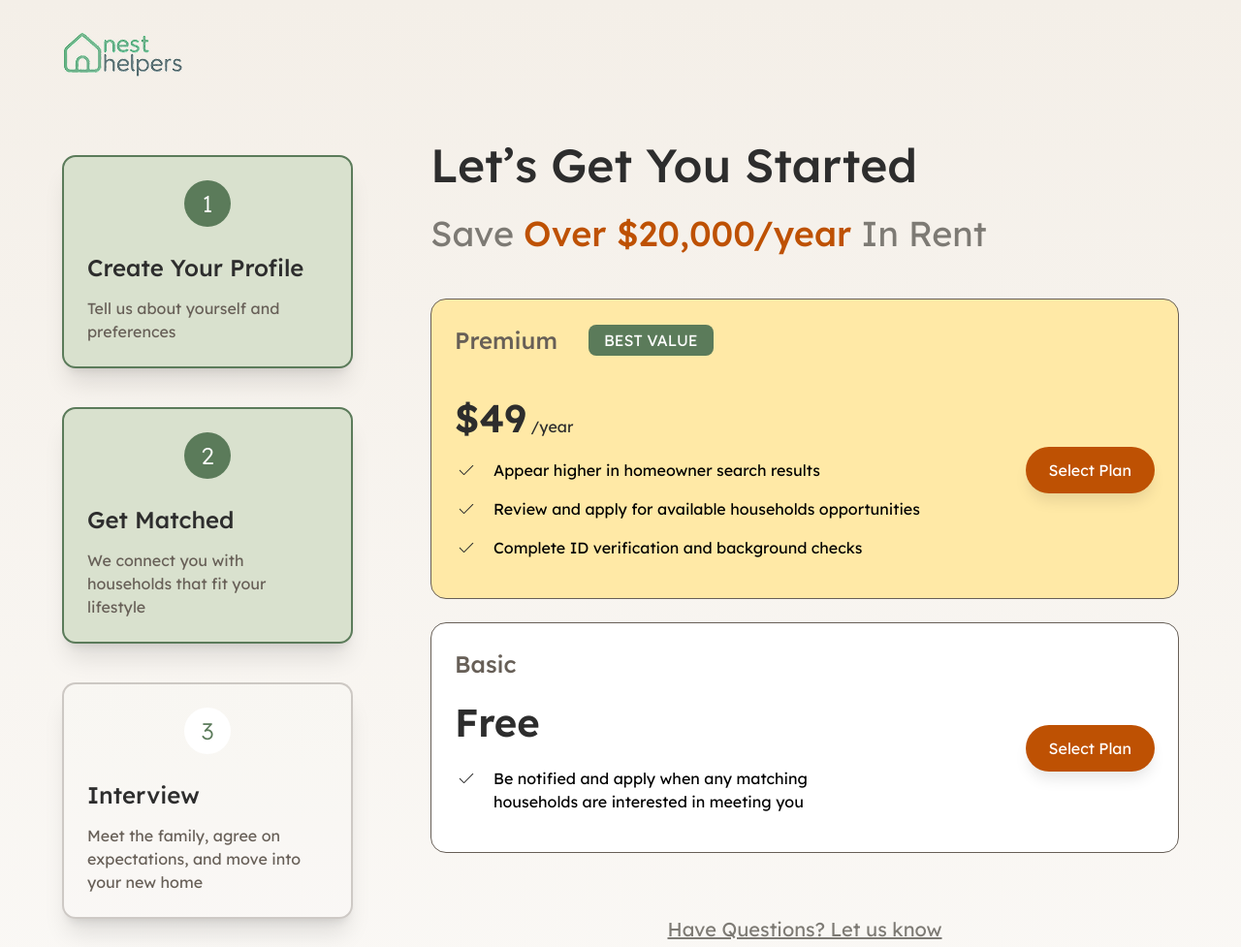
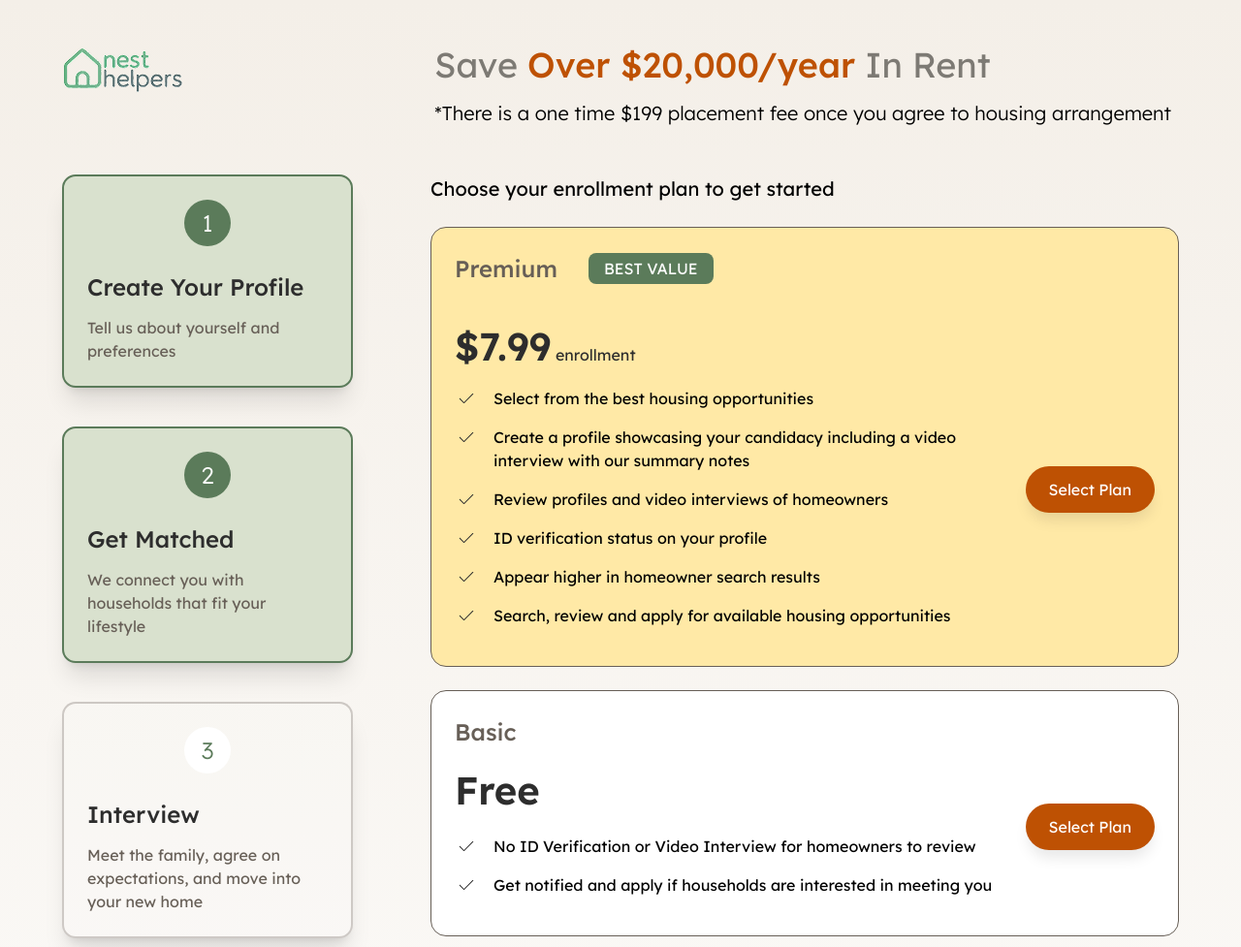
Before and after one commit to mubeenwattoo/nest-helpers, a website: page guest-pricing-page.html in a window 1280 px wide. Shown: the top 977 px of the page at 97% size. Drawn offline with nearby package versions, Linux system fonts and the light colour scheme.

Commit message:
helpers-offers page updated

```diff
--- a/guest-pricing-page.html
+++ b/guest-pricing-page.html
@@ -18,11 +18,22 @@
 
  <section class="gradient-bg pt-8  lg:px-[64px] lg:pb-[48px] pb-[24px] p-6 ">
   <div class="max-w-[1440px] mx-auto">
-<a href="./" class="inline-flex"><img src="./assets/images/logo.png" alt="logo" class="lg:w-[124px] lg:h-[48px] w-[82px] h-[32px] "></a>
+
+    <div class="grid lg:grid-cols-[320px_1fr] lg:gap-16 gap-6">
+<a href="./" class="inline-flex"><img src="./assets/images/logo.png" alt="logo" class="mt-4 lg:w-[124px] lg:h-[48px] w-[82px] h-[32px] "></a>
+
+<div class="space-y-2">
+<p class="lg:text-[36px] text-[20px]  font-[400] text-[#7D7A74] mt-2 ">
+    Save  <span class="text-[#BE5103] font-[500]">Over $20,000/year</span>  In Rent
+  </p>
+<span class="text-[20px] font-[300]">*There is a one time $199 placement fee once you agree to housing arrangement</span>
+
+  </div>
+</div>
 
 
 
-  <div class=" mx-auto grid lg:grid-cols-[300px_1fr] gap-20 mt-12 items-center">
+  <div class=" mx-auto grid lg:grid-cols-[300px_1fr] gap-20 mt-12">
 
     <div class="lg:flex hidden flex-col gap-10">
 
@@ -63,18 +74,12 @@
 
     <div>
  <div class="w-full lg:pb-0 pb-10  ">
+<span class="text-[20px] font-[400] text-center">Choose your enrollment plan to get started</span>
 
-  <!-- Heading -->
-  <h2 class="lg:text-[48px] text-[24px] font-[500] text-[#2D2D2D]">
-    Let’s Get You Started
-  </h2>
 
-  <p class="lg:text-[36px] text-[20px] mt-2 font-[400] text-[#7D7A74]">
-    Save <span class="text-[#BE5103] font-[500]">Over $20,000/year</span> In Rent
-  </p>
 
   <!-- PREMIUM CARD -->
-  <div id="premiumCard" class="mt-10 bg-[#FFE9A6] border border-[#675F57] rounded-[16px] p-6 relative">
+  <div id="premiumCard" class="mt-6 bg-[#FFE9A6] border border-[#675F57] rounded-[16px] p-6 relative">
 
     <!-- Premium label + badge -->
     <div class="flex items-center lg:justify-start justify-between gap-8">
@@ -87,8 +92,8 @@
 
     <!-- Price -->
     <div class="mt-8 lg:border-b-0 border-b-2 border-[#675F57] lg:pb-0 pb-5">
-      <span class="lg:text-[40px] text-[36px] font-[600] text-[#2D2D2D]">$49</span>
-      <span class="text-[16px] text-[#2D2D2D] font-[400]">/year</span>
+      <span class="lg:text-[40px] text-[36px] font-[600] text-[#2D2D2D]">$7.99</span>
+      <span class="text-[16px] text-[#2D2D2D] font-[400]"> enrollment</span>
     </div>
 
     <!-- Features -->
@@ -98,14 +103,14 @@
 <path d="M9.54995 15.8799L18.3519 7.07893C18.4493 6.9816 18.5639 6.9296 18.6959 6.92293C18.8279 6.91626 18.949 6.96826 19.059 7.07893C19.169 7.1896 19.2243 7.3086 19.225 7.43593C19.2256 7.56326 19.1706 7.68193 19.0599 7.79193L10.116 16.7419C9.95395 16.9039 9.76528 16.9849 9.54995 16.9849C9.33462 16.9849 9.14595 16.9039 8.98395 16.7419L4.93395 12.6919C4.83662 12.5946 4.78595 12.4789 4.78195 12.3449C4.77795 12.2109 4.83062 12.0889 4.93995 11.9789C5.04928 11.8689 5.16828 11.8139 5.29695 11.8139C5.42562 11.8139 5.54462 11.8689 5.65395 11.9789L9.54995 15.8799Z" fill="#2D2D2D"/>
 </svg>
 
-        <span>Appear higher in homeowner search results</span>
+        <span>Select from the best housing opportunities</span>
       </li>
        <li class="flex gap-4">
         <svg width="24" height="24" viewBox="0 0 24 24" fill="none" xmlns="http://www.w3.org/2000/svg">
 <path d="M9.54995 15.8799L18.3519 7.07893C18.4493 6.9816 18.5639 6.9296 18.6959 6.92293C18.8279 6.91626 18.949 6.96826 19.059 7.07893C19.169 7.1896 19.2243 7.3086 19.225 7.43593C19.2256 7.56326 19.1706 7.68193 19.0599 7.79193L10.116 16.7419C9.95395 16.9039 9.76528 16.9849 9.54995 16.9849C9.33462 16.9849 9.14595 16.9039 8.98395 16.7419L4.93395 12.6919C4.83662 12.5946 4.78595 12.4789 4.78195 12.3449C4.77795 12.2109 4.83062 12.0889 4.93995 11.9789C5.04928 11.8689 5.16828 11.8139 5.29695 11.8139C5.42562 11.8139 5.54462 11.8689 5.65395 11.9789L9.54995 15.8799Z" fill="#2D2D2D"/>
 </svg>
 
-        <span>Review and apply for available households opportunities</span>
+        <span>Create a profile showcasing your candidacy including a video <br class="lg:block hidden"> interview with our summary notes</span>
       </li>
 
        <li class="flex gap-4">
@@ -113,8 +118,48 @@
 <path d="M9.54995 15.8799L18.3519 7.07893C18.4493 6.9816 18.5639 6.9296 18.6959 6.92293C18.8279 6.91626 18.949 6.96826 19.059 7.07893C19.169 7.1896 19.2243 7.3086 19.225 7.43593C19.2256 7.56326 19.1706 7.68193 19.0599 7.79193L10.116 16.7419C9.95395 16.9039 9.76528 16.9849 9.54995 16.9849C9.33462 16.9849 9.14595 16.9039 8.98395 16.7419L4.93395 12.6919C4.83662 12.5946 4.78595 12.4789 4.78195 12.3449C4.77795 12.2109 4.83062 12.0889 4.93995 11.9789C5.04928 11.8689 5.16828 11.8139 5.29695 11.8139C5.42562 11.8139 5.54462 11.8689 5.65395 11.9789L9.54995 15.8799Z" fill="#2D2D2D"/>
 </svg>
 
-        <span>Complete ID verification and background checks</span>
+        <span>Review profiles and video interviews of homeowners</span>
       </li>
+
+   <li class="flex gap-4">
+        <svg width="24" height="24" viewBox="0 0 24 24" fill="none" xmlns="http://www.w3.org/2000/svg">
+<path d="M9.54995 15.8799L18.3519 7.07893C18.4493 6.9816 18.5639 6.9296 18.6959 6.92293C18.8279 6.91626 18.949 6.96826 19.059 7.07893C19.169 7.1896 19.2243 7.3086 19.225 7.43593C19.2256 7.56326 19.1706 7.68193 19.0599 7.79193L10.116 16.7419C9.95395 16.9039 9.76528 16.9849 9.54995 16.9849C9.33462 16.9849 9.14595 16.9039 8.98395 16.7419L4.93395 12.6919C4.83662 12.5946 4.78595 12.4789 4.78195 12.3449C4.77795 12.2109 4.83062 12.0889 4.93995 11.9789C5.04928 11.8689 5.16828 11.8139 5.29695 11.8139C5.42562 11.8139 5.54462 11.8689 5.65395 11.9789L9.54995 15.8799Z" fill="#2D2D2D"/>
+</svg>
+
+        <span>ID verification status on your profile </span>
+      </li>
+         <li class="flex gap-4">
+        <svg width="24" height="24" viewBox="0 0 24 24" fill="none" xmlns="http://www.w3.org/2000/svg">
+<path d="M9.54995 15.8799L18.3519 7.07893C18.4493 6.9816 18.5639 6.9296 18.6959 6.92293C18.8279 6.91626 18.949 6.96826 19.059 7.07893C19.169 7.1896 19.2243 7.3086 19.225 7.43593C19.2256 7.56326 19.1706 7.68193 19.0599 7.79193L10.116 16.7419C9.95395 16.9039 9.76528 16.9849 9.54995 16.9849C9.33462 16.9849 9.14595 16.9039 8.98395 16.7419L4.93395 12.6919C4.83662 12.5946 4.78595 12.4789 4.78195 12.3449C4.77795 12.2109 4.83062 12.0889 4.93995 11.9789C5.04928 11.8689 5.16828 11.8139 5.29695 11.8139C5.42562 11.8139 5.54462 11.8689 5.65395 11.9789L9.54995 15.8799Z" fill="#2D2D2D"/>
+</svg>
+
+        <span>Appear higher in homeowner search results</span>
+      </li>
+
+         <li class="flex gap-4">
+        <svg width="24" height="24" viewBox="0 0 24 24" fill="none" xmlns="http://www.w3.org/2000/svg">
+<path d="M9.54995 15.8799L18.3519 7.07893C18.4493 6.9816 18.5639 6.9296 18.6959 6.92293C18.8279 6.91626 18.949 6.96826 19.059 7.07893C19.169 7.1896 19.2243 7.3086 19.225 7.43593C19.2256 7.56326 19.1706 7.68193 19.0599 7.79193L10.116 16.7419C9.95395 16.9039 9.76528 16.9849 9.54995 16.9849C9.33462 16.9849 9.14595 16.9039 8.98395 16.7419L4.93395 12.6919C4.83662 12.5946 4.78595 12.4789 4.78195 12.3449C4.77795 12.2109 4.83062 12.0889 4.93995 11.9789C5.04928 11.8689 5.16828 11.8139 5.29695 11.8139C5.42562 11.8139 5.54462 11.8689 5.65395 11.9789L9.54995 15.8799Z" fill="#2D2D2D"/>
+</svg>
+
+        <span>Search, review and apply for available housing opportunities</span>
+      </li>
+
+
+
+
+
+
+
+
+
+
+
+
+
+
+
+
+
       <button id="premiumBtnMobile" class="lg:hidden w-full mt-4 cursor-pointer bg-[#BE5103] hover:bg-[#9b5124]
         text-white text-[16px] font-[400] px-6 py-3 rounded-full shadow-[0_10px_15px_-3px_rgba(0,0,0,0.10)] transition">
       Select Plan
@@ -147,7 +192,15 @@
 <path d="M9.54995 15.8799L18.3519 7.07893C18.4493 6.9816 18.5639 6.9296 18.6959 6.92293C18.8279 6.91626 18.949 6.96826 19.059 7.07893C19.169 7.1896 19.2243 7.3086 19.225 7.43593C19.2256 7.56326 19.1706 7.68193 19.0599 7.79193L10.116 16.7419C9.95395 16.9039 9.76528 16.9849 9.54995 16.9849C9.33462 16.9849 9.14595 16.9039 8.98395 16.7419L4.93395 12.6919C4.83662 12.5946 4.78595 12.4789 4.78195 12.3449C4.77795 12.2109 4.83062 12.0889 4.93995 11.9789C5.04928 11.8689 5.16828 11.8139 5.29695 11.8139C5.42562 11.8139 5.54462 11.8689 5.65395 11.9789L9.54995 15.8799Z" fill="#2D2D2D"/>
 </svg>
 
-        <span>Be notified and apply when any matching <br class="lg:block hidden"> households are interested in meeting you</span>
+        <span>No ID Verification or Video Interview for   homeowners to review</span>
+      </li>
+
+        <li class="flex gap-4 ">
+        <svg width="24" height="24" viewBox="0 0 24 24" fill="none" xmlns="http://www.w3.org/2000/svg">
+<path d="M9.54995 15.8799L18.3519 7.07893C18.4493 6.9816 18.5639 6.9296 18.6959 6.92293C18.8279 6.91626 18.949 6.96826 19.059 7.07893C19.169 7.1896 19.2243 7.3086 19.225 7.43593C19.2256 7.56326 19.1706 7.68193 19.0599 7.79193L10.116 16.7419C9.95395 16.9039 9.76528 16.9849 9.54995 16.9849C9.33462 16.9849 9.14595 16.9039 8.98395 16.7419L4.93395 12.6919C4.83662 12.5946 4.78595 12.4789 4.78195 12.3449C4.77795 12.2109 4.83062 12.0889 4.93995 11.9789C5.04928 11.8689 5.16828 11.8139 5.29695 11.8139C5.42562 11.8139 5.54462 11.8689 5.65395 11.9789L9.54995 15.8799Z" fill="#2D2D2D"/>
+</svg>
+
+        <span>Get  notified and apply if  households are interested in meeting you</span>
       </li>
  <button id="basicBtnMobile" class="lg:hidden w-full mt-4 cursor-pointer bg-[#BE5103] hover:bg-[#9b5124]
         text-white text-[16px] font-[400] px-6 py-3 rounded-full shadow-[0_10px_15px_-3px_rgba(0,0,0,0.10)] transition">
@@ -167,9 +220,7 @@
   </div>
 
   <!-- Footer link -->
-  <div class="mt-16 text-center">
-    <a href="#" class="text-[#7D7A74] underline text-[20px] font-[400]">Have Questions? Let us know</a>
-  </div>
+
 
 </div>
 
```
Also changed, not shown: send.html (+3 -1 lines), assets/css/output.css.
